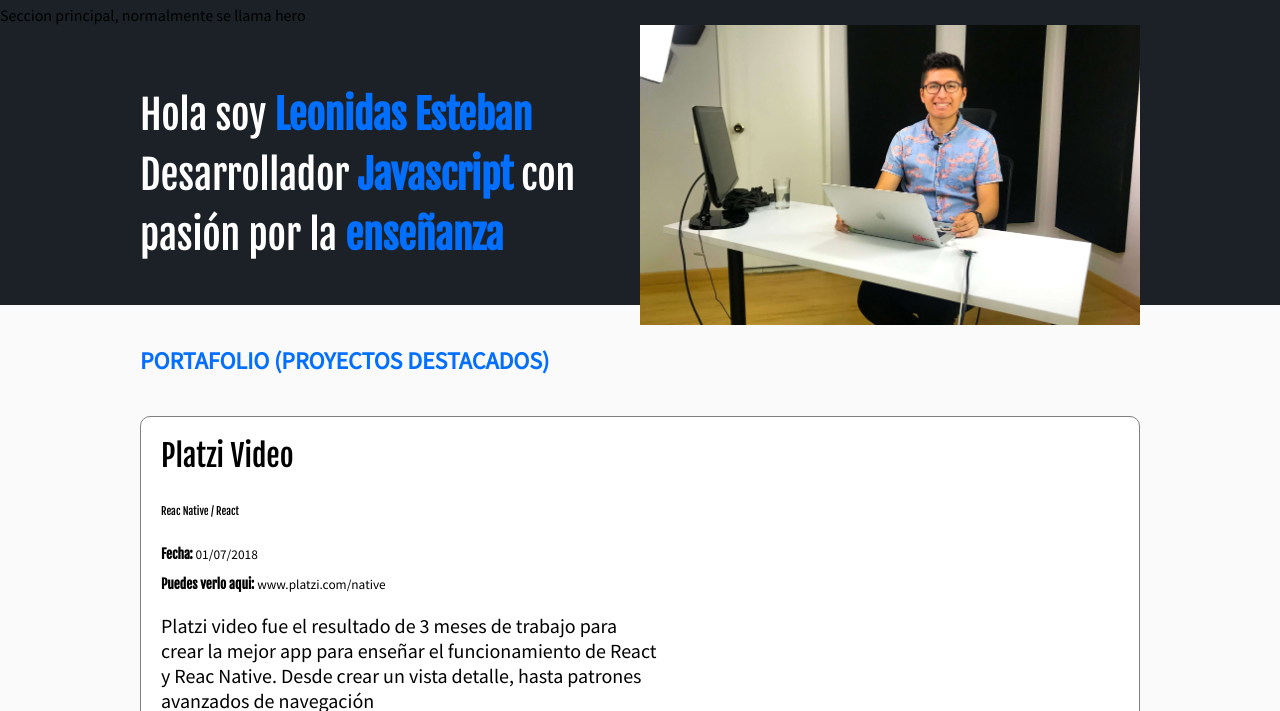
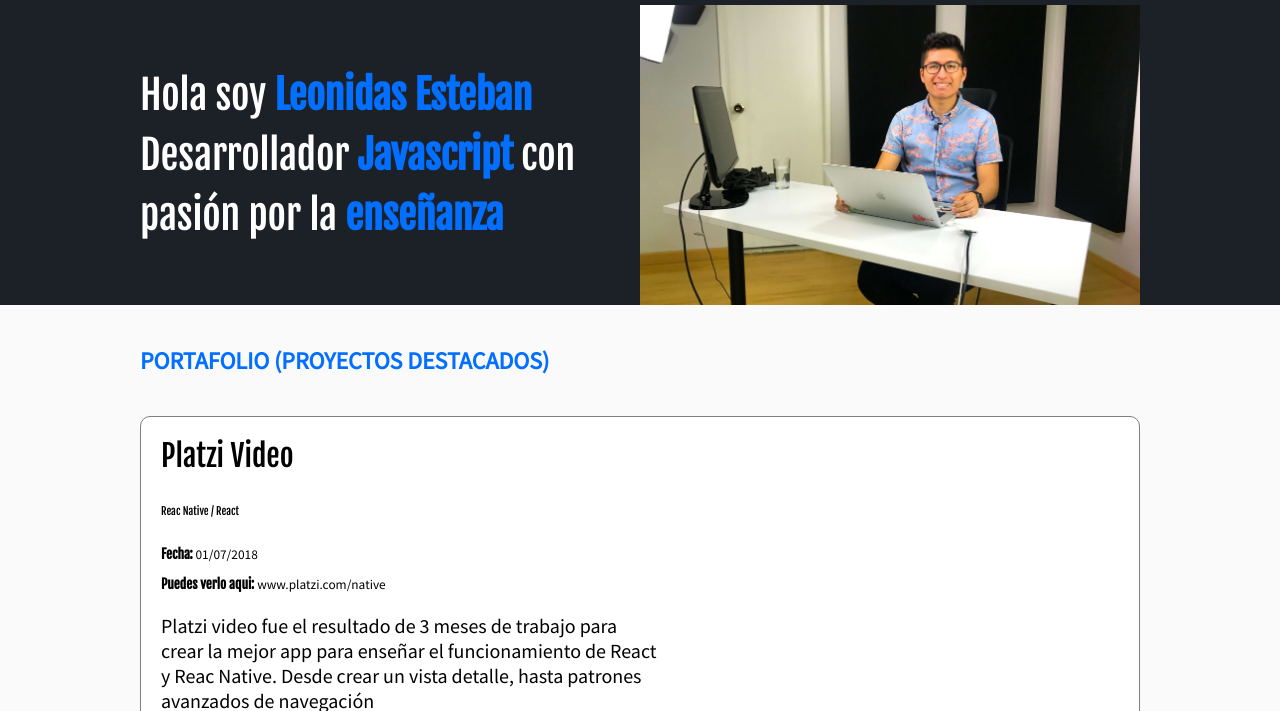
Before and after one commit to Tatiaarc/Responsive, a plain HTML site: page index.html in a window 1280 px wide. Shown: the part 65-776 px from the top of the page. Drawn offline with Linux system fonts and the light colour scheme.

```diff
--- a/index.html
+++ b/index.html
@@ -11,6 +11,7 @@
     </head>
     <body>
         <header class="header"> <!-- style="color: red; background: blue;" Etq para indicar estilos en linea Etq para indicar la cabecera de la pagina, parte superior-->
+
             <div class="container">
             <figure class="logo">
                 <img src="images/logo.png" alt="Logo de http://leonidasesteban.com" height="50px"/> <!--Taq para traer imagenes-->
@@ -30,7 +31,7 @@
             </nav>
         </div>
         </header>
-        <section class="hero"> Seccion principal, normalmente se llama hero
+        <section class="hero"> <!--Seccion principal, normalmente se llama hero-->
         <div class="container">
             <h1>
             Hola soy  <strong>Leonidas Esteban  <br/> </strong> Desarrollador  <strong>Javascript</strong>  con </br> pasión por la <strong>enseñanza</strong>
```
